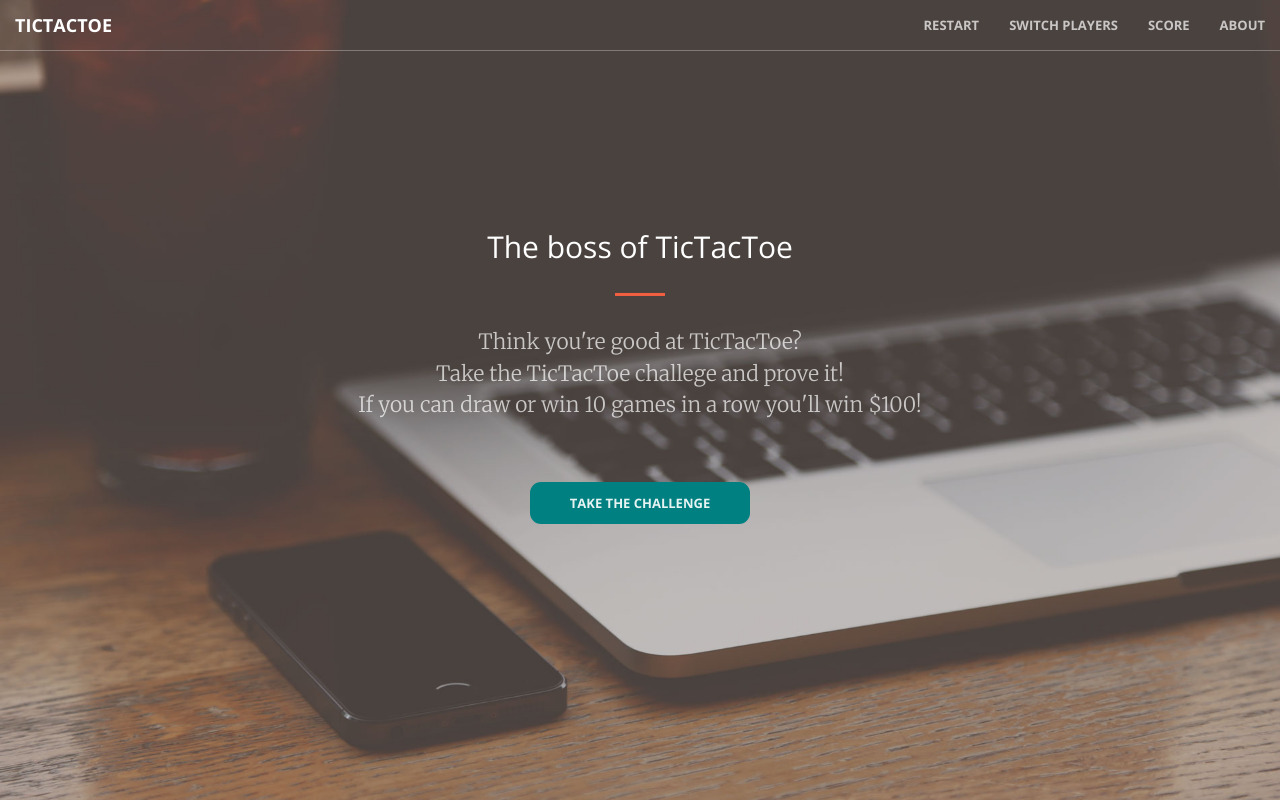
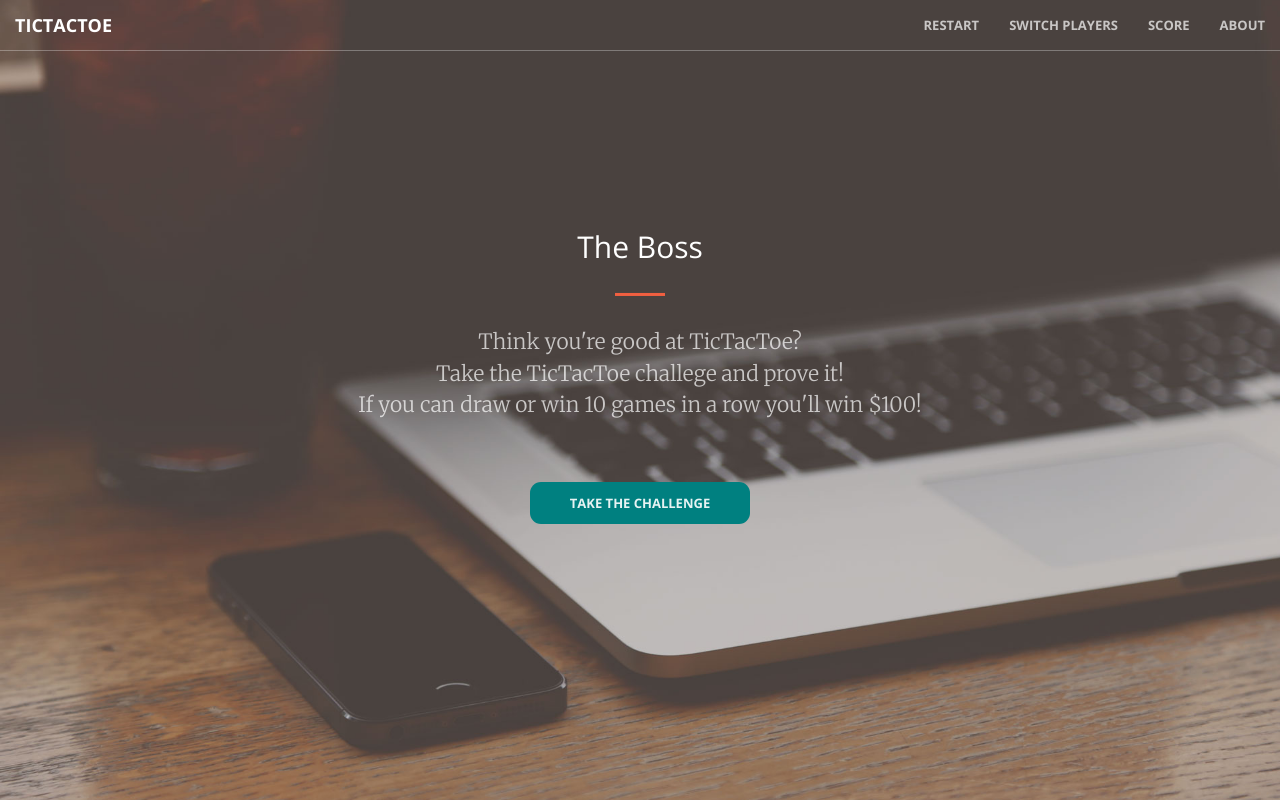
Before and after one commit to Ashley-Pettit/The-Challenge, a plain HTML site: page index.html in a window 1280 px wide. Drawn offline with nearby package versions, Linux system fonts and the light colour scheme.

Commit message:
Update index.html

```diff
--- a/index.html
+++ b/index.html
@@ -71,7 +71,7 @@
         <div class="header-content">
             <div class="header-content-inner" id="game_options">
                 <div class = "game_control">
-                    <h2 style = "margin-top:-.5rem">The boss of TicTacToe</h2>
+                    <h2 style = "margin-top:-.5rem">The Boss</h2>
                     <hr>
                         <p>Think you're good at TicTacToe?<BR>
                         Take the TicTacToe challege and prove it!<BR>
```
